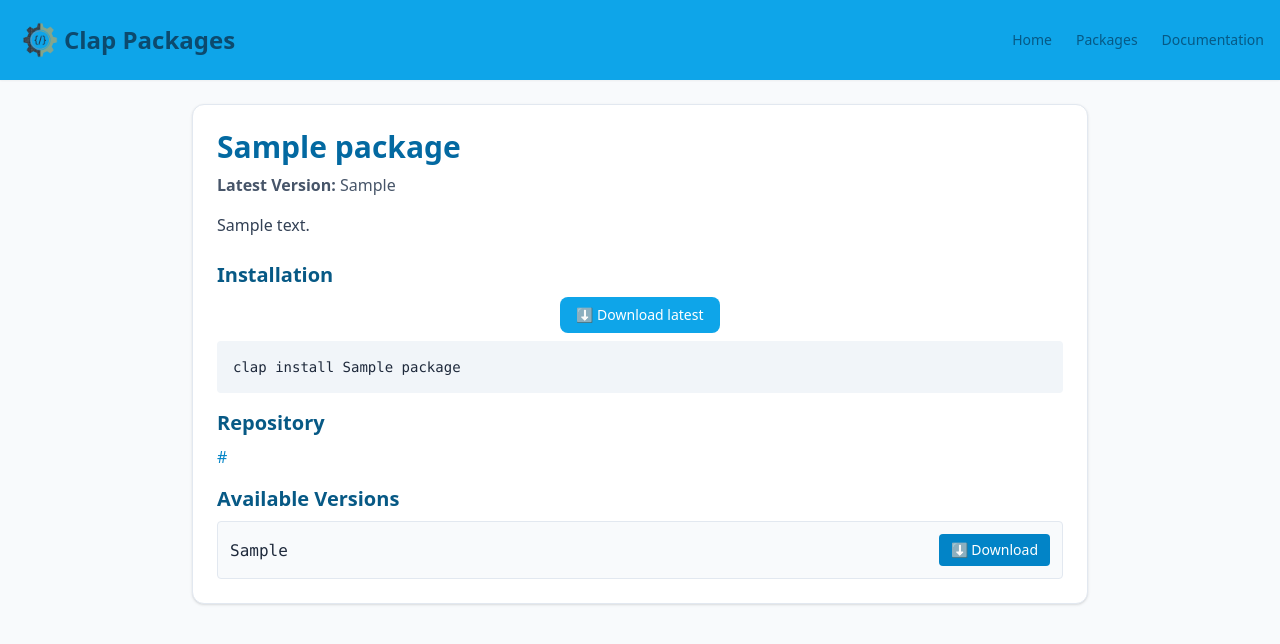
After one commit to ikigami0513/CppLibraryAndPackage, a Django app: a page that uses clap_registry/templates/package.html in a window 1280 px wide. The commit adds this page. Shown: the top 644 px of the page. Run offline with Django 5.2, Linux system fonts and the light colour scheme; tables that the repository leaves empty hold one stand-in row (values such as "Sample post"); some libraries are stand-ins or nearby versions.

Commit message:
added package detail view

```diff
--- a/clap_registry/package/models.py
+++ b/clap_registry/package/models.py
@@ -21,6 +21,7 @@
     id = models.UUIDField(primary_key=True, default=uuid.uuid4, editable=False)
     name = models.CharField(max_length=500)
     description = models.TextField(null=True, blank=True)
+    repository_url = models.URLField(null=True, blank=True)
 
     def __str__(self) -> str:
         return self.name
@@ -35,7 +36,7 @@
 
 class VersionPackage(models.Model):
     id = models.UUIDField(primary_key=True, default=uuid.uuid4, editable=False)
-    package = models.ForeignKey(Package, on_delete=models.CASCADE)
+    package = models.ForeignKey(Package, on_delete=models.CASCADE, related_name="versions")
     version = models.CharField(max_length=50)
     file = models.FileField(upload_to=package_upload_path, validators=[validate_zip_file])
     is_latest = models.BooleanField(default=False)
--- a/clap_registry/package/urls.py
+++ b/clap_registry/package/urls.py
@@ -1,11 +1,12 @@
 from django.urls import path
-from .views import PackageDownloadView, PackageInfoView, PackageListView
+from . import views
 
 
 urlpatterns = [
-    path('', PackageListView.as_view(), name='package_list'),
-    path('info/<str:package_name>/', PackageInfoView.as_view(), name='info_latest'),
-    path('info/<str:package_name>/<str:version>/', PackageInfoView.as_view(), name='info_specific'),
-    path('download/<str:package_name>/', PackageDownloadView.as_view(), name='download_latest'),
-    path('download/<str:package_name>/<str:version>/', PackageDownloadView.as_view(), name='download_specific')
+    path('', views.PackageListView.as_view(), name='package_list'),
+    path('<str:package_name>/', views.PackageDetailView.as_view(), name='package_detail'),
+    path('info/<str:package_name>/', views.PackageInfoView.as_view(), name='info_latest'),
+    path('info/<str:package_name>/<str:version>/', views.PackageInfoView.as_view(), name='info_specific'),
+    path('download/<str:package_name>/', views.PackageDownloadView.as_view(), name='download_latest'),
+    path('download/<str:package_name>/<str:version>/', views.PackageDownloadView.as_view(), name='download_specific')
 ]
--- a/clap_registry/package/views.py
+++ b/clap_registry/package/views.py
@@ -37,6 +37,14 @@
         })
 
 
+class PackageDetailView(View):
+    def get(self, request: HttpRequest, package_name: str) -> HttpResponse:
+        package = get_object_or_404(Package, name=package_name)
+        return render(request, "package.html", {
+            "package": package
+        })
+
+
 class PackageDownloadView(View):
     def get(self, request: HttpRequest, package_name: str, version: Optional[str] = None) -> FileResponse:
         package = get_object_or_404(Package, name=package_name)
--- /dev/null
+++ b/clap_registry/templates/package.html
@@ -0,0 +1,58 @@
+{% extends "layout.html" %}
+
+{% block title %}{{ package.name }}{% endblock title %}
+
+{% block content %}
+<section class="max-w-4xl mx-auto bg-white shadow border border-slate-200 rounded-xl p-6">
+    <h1 class="text-3xl font-bold text-sky-700 mb-2">{{ package.name }}</h1>
+    <p class="text-slate-600 mb-4">
+        <span class="font-semibold">Latest Version:</span>
+        {{ package.latest|default:"N/A" }}
+    </p>
+
+    {% if package.description %}
+        <p class="text-slate-700 mb-6">{{ package.description }}</p>
+    {% endif %}
+
+    <div class="mb-4">
+        <h2 class="text-xl font-semibold text-sky-800 mb-2">Installation</h2>
+        <div class="flex items-center justify-center mb-2">
+            <a href="{% url 'download_latest' package_name=package.name %}" class="inline-block text-sm bg-sky-500 hover:bg-sky-700 text-white px-4 py-2 rounded-lg font-medium transition">
+                ⬇️ Download latest
+            </a>
+        </div>
+        <pre class="bg-slate-100 p-4 rounded text-sm text-slate-800 overflow-x-auto"><code>clap install {{ package.name }}</code></pre>
+    </div>
+
+    {% if package.repository_url %}
+        <div class="mb-4">
+            <h2 class="text-xl font-semibold text-sky-800 mb-2">Repository</h2>
+            <a href="{{ package.repository_url }}" class="text-sky-600 hover:underline break-all" target="_blank" rel="noopener noreferrer">
+                {{ package.repository_url }}
+            </a>
+        </div>
+    {% endif %}
+
+    {% if package.versions.exists %}
+        <div>
+            <h2 class="text-xl font-semibold text-sky-800 mb-2">Available Versions</h2>
+            <ul class="space-y-2">
+                {% for version in package.versions.all %}
+                    <li class="flex items-center justify-between bg-slate-50 p-3 rounded border border-slate-200">
+                        <div>
+                            <span class="font-mono text-slate-800">{{ version.version }}</span>
+                            {% if version == package.latest %}
+                                <span class="text-xs bg-sky-100 text-sky-800 font-semibold px-2 py-0.5 rounded ml-2">latest</span>
+                            {% endif %}
+                        </div>
+                        <a href="{% url 'download_specific' package_name=package.name version=version.version %}"
+                           class="text-white bg-sky-600 hover:bg-sky-700 px-3 py-1.5 rounded text-sm font-medium">
+                            ⬇️ Download
+                        </a>
+                    </li>
+                {% endfor %}
+            </ul>
+        </div>
+    {% endif %}
+</section>
+{% endblock content %}
--- a/clap_registry/templates/packages.html
+++ b/clap_registry/templates/packages.html
@@ -10,7 +10,7 @@
             <div class="bg-white border border-slate-200 p-5 rounded-2xl shadow hover:shadow-md transition min-h-[220px] flex flex-col justify-between">
                 <div>
                     <h3 class="text-lg font-bold text-sky-700 mb-1 flex items-center justify-between">
-                        <span>{{ package.name }}</span>
+                        <a href="{% url "package_detail" package_name=package.name %}" class="underline">{{ package.name }}</a>
                         <span>{{ package.latest }}</span>
                     </h3>
                     <p class="text-sm text-slate-500 mb-2">{{ package.description }}</p>
```
Also changed, not shown: clap_registry/package/migrations/0005_package_repository_url.py (added).
